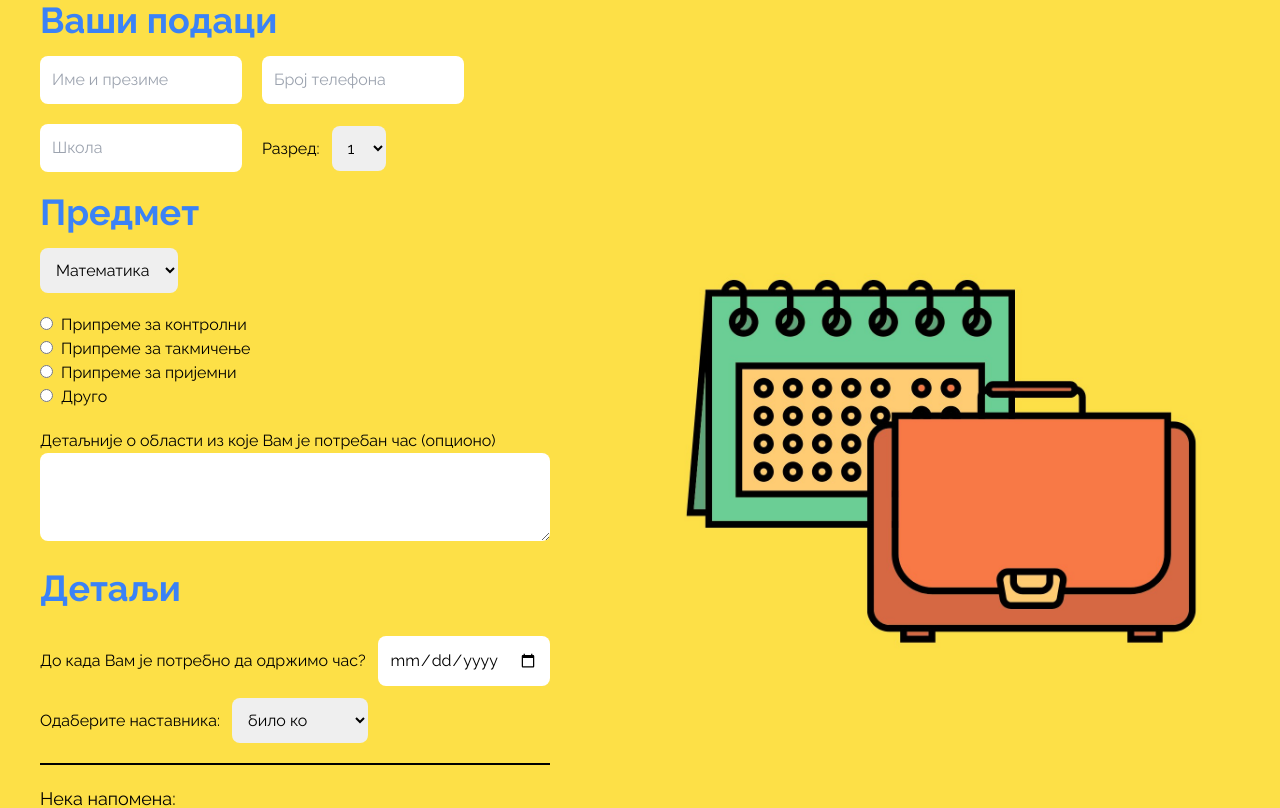
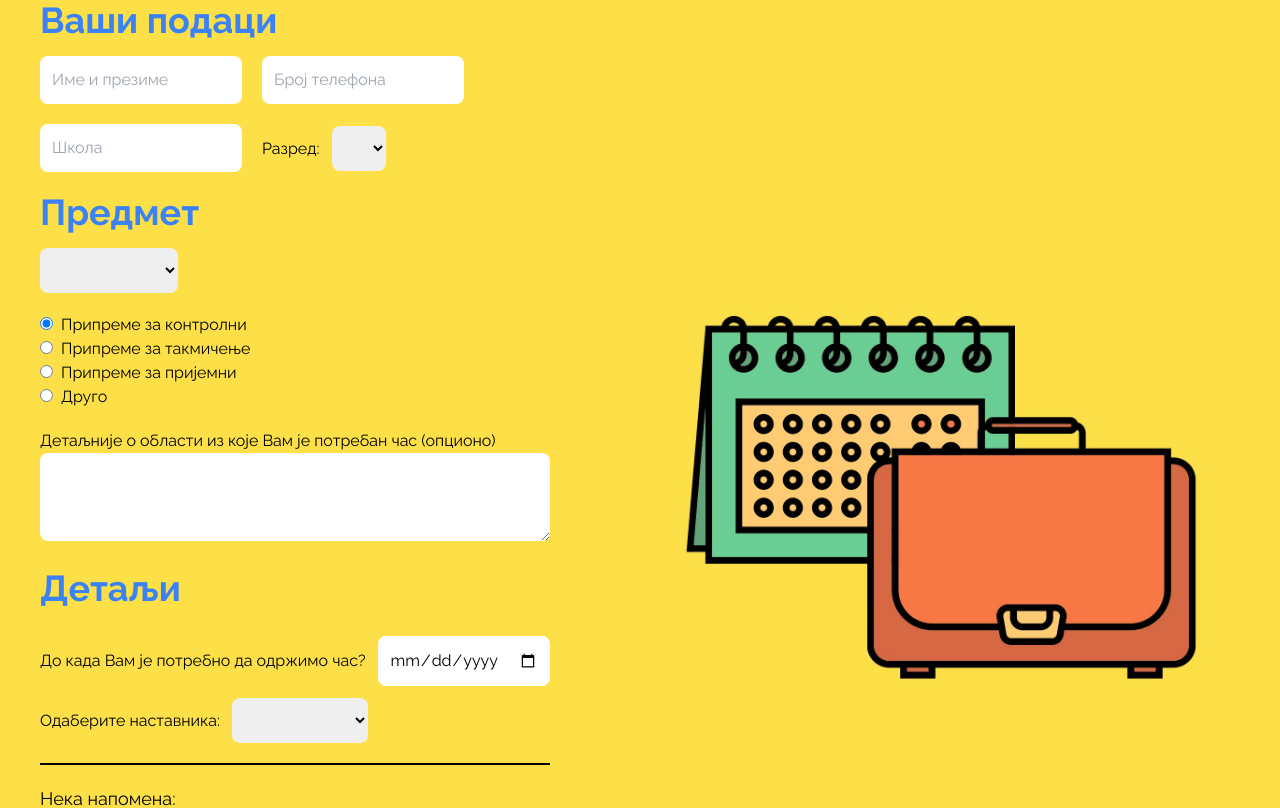
Before and after one commit to dqrk0jeste/privatni-casovi, a Nuxt app: page / in a window 1280 px wide. Shown: the part 1040-1848 px from the top of the page. Built offline with nearby package versions, Linux system fonts and the light colour scheme.

Commit message:
some functionality of the form

```diff
--- a/assets/css/main.css
+++ b/assets/css/main.css
@@ -12,6 +12,10 @@
   font-family: 'Raleway', Arial;
 }
 
+html {
+  scroll-padding-top: 76px;
+}
+
 html, body {
   overflow-x: hidden;
 }
--- a/components/Form.vue
+++ b/components/Form.vue
@@ -1,16 +1,41 @@
+<script setup>
+  const imeIPrezime = ref('')
+  const brojTelefona = ref('')
+  const skola = ref('')
+  const razred = ref('')
+  const predmet = ref('')
+  const oblast = ref('')
+  const detalji = ref('')
+  const datum = ref('')
+  const nastavnik = ref('')
+  const napomena = ref('')
+  function submitForm() {
+    console.log(imeIPrezime)
+    console.log(brojTelefona)
+    console.log(skola)
+    console.log(razred)
+    console.log(predmet)
+    console.log(oblast)
+    console.log(detalji)
+    console.log(datum)
+    console.log(nastavnik)
+    console.log(napomena)
+  }
+</script>
+
 <template>
-  <form class="mt-5 px-5">
+  <form @submit.prevent="submitForm" class="mt-5 px-5">
     <div class="mb-5">
       <h2 class="text-4xl font-bold text-blue-500 mb-4">Ваши подаци</h2>
       <div class="flex gap-5 flex-col md:flex-row">
-        <input name="ime-i-prezime" placeholder="Име и презиме" class="rounded-lg p-3">
-        <input name="broj-telefona" placeholder="Број телефона" class="rounded-lg p-3">
+        <input v-model="imeIPrezime" name="ime-i-prezime" placeholder="Име и презиме" class="rounded-lg p-3" required>
+        <input v-model="brojTelefona" name="broj-telefona" placeholder="Број телефона" class="rounded-lg p-3" required>
       </div>
       <div class="mt-5 flex gap-5 flex-col md:flex-row md:items-center">
-        <input name="skola" placeholder="Школа" class="rounded-lg p-3">
+        <input v-model="skola" name="skola" placeholder="Школа" class="rounded-lg p-3" required>
         <div>
           <label for="razred">Разред:</label>
-          <select name="razred" class="ml-3 p-3 rounded-lg">
+          <select v-model="razred" name="razred" class="ml-3 p-3 rounded-lg" required>
             <option value="1">1</option>
             <option value="2">2</option>
             <option value="3">3</option>
@@ -27,47 +52,52 @@
     <div class="mb-5">
       <h2 class="text-4xl font-bold text-blue-500 mb-4">Предмет</h2>
       <div>
-        <select name="predmet" class="rounded-lg p-3">
+        <select v-model="predmet" name="predmet" class="rounded-lg p-3">
           <option value="matematika" class="rounded-lg p-3">Математика</option>
           <option value="fizika">Физика</option>
           <option value="srpski">Српски</option>
         </select>
       </div>
       <div class="mt-5">
-        <input type="radio" name="oblast" value="kontrolni" id="kontrolni">
+        <input v-model="oblast" type="radio" name="oblast" value="kontrolni" id="kontrolni" checked>
         <label for="kontrolni" class="ml-2">Припреме за контролни</label><br>
-        <input type="radio" name="oblast" value="takmicenje" id="takmicenje">
+        <input v-model="oblast" type="radio" name="oblast" value="takmicenje" id="takmicenje">
         <label for="takmicenje" class="ml-2">Припреме за такмичење</label><br>
-        <input type="radio" name="oblast" value="prijemni" id="prijemni">
+        <input v-model="oblast" type="radio" name="oblast" value="prijemni" id="prijemni">
         <label for="prijemni" class="ml-2">Припреме за пријемни</label><br>
-        <input type="radio" name="oblast" value="drugo" id="drugo">
+        <input v-model="oblast" type="radio" name="oblast" value="drugo" id="drugo">
         <label for="drugo" class="ml-2">Друго</label>
       </div>
       <div class="mt-5">
         <label for="detalji">Детаљније о области из које Вам је потребан час (опционо)</label><br>
-        <ResizibleArea nameForAccessability="detalji"/><br>
+        <ResizibleArea nameForAccessability="detalji" @input="(data) => { detalji = data }" /><br>
       </div>
     </div>
 
     <div class="mb-5">
       <h2 class="text-4xl font-bold text-blue-500 mb-4">Детаљи</h2>
       <label for="datum">До када Вам је потребно да одржимо час?</label>
-      <input type="date" name="datum" class="rounded-lg p-3 ml-3 mt-3"><br>
+      <input v-model="datum" type="date" name="datum" class="rounded-lg p-3 ml-3 mt-3" required><br>
 
       <label for="nastavnik">Одаберите наставника:</label>
-      <select name="nastavnik" class="rounded-lg p-3 ml-3 mt-3">
-        <option>било ко</option>
-        <option>Дарко</option>
-        <option>Јаков</option>
-        <option>Павле</option>
-        <option>Александар</option>
-        <option>Вук</option>
+      <select v-model="nastavnik" name="nastavnik" class="rounded-lg p-3 ml-3 mt-3">
+        <option selected value="bilo ko">било ко</option>
+        <option value="darko">Дарко</option>
+        <option value="jakov">Јаков</option>
+        <option value="pavle">Павле</option>
+        <option value="aleksandar">Александар</option>
+        <option value="vuk">Вук</option>
       </select><br>
     </div>
 
     <div class="pt-5 border-solic border-black border-t-2">
       <label for="napomena" class="text-lg">Нека напомена:</label><br>
-      <ResizibleArea nameForAccessability="napomena"/>
+      <ResizibleArea nameForAccessability="napomena" @input="(data) => { napomena = data }" />
+    </div>
+
+    <div class="flex justify-end">
+      <button type="submit" class="mt-5 px-5 py-3 border-2 border-none bg-red-500 text-white text-lg font-bold rounded-full hover:bg-white hover:text-red-500 hover:border-solid hover:border-red-500 hover:px-[calc(1.25rem-2px)]
+      hover:py-[calc(0.75rem-2px)] transition-color">Проследи пријаву</button>
     </div>
   </form>
 </template>
--- a/components/ResizibleArea.vue
+++ b/components/ResizibleArea.vue
@@ -1,16 +1,19 @@
 <script setup>
   const props = defineProps(['nameForAccessability'])
-  console.log(props.nameForAccessability)
+  const emit = defineEmits(['input'])
+
   const area = ref(null)
+  const text = ref('')
 
-  const resize = () => {
-    console.log(area.offsetHeight, ' ', area.scrollHeight)
+  const handleInput = () => {
     if(area.value.offsetHeight < area.value.scrollHeight) {
       area.value.style.height = (area.value.scrollHeight) + 'px'
     }
+    const data = text.value
+    emit('input', data)
   }
 </script>
 
 <template>
-  <textarea :name="props.nameForAccessability" ref="area" class="resize w-full rounded-lg max-w-[100%] p-2" @input="resize" rows="3"></textarea>
+  <textarea v-model="text" :name="props.nameForAccessability" ref="area" class="resize w-full rounded-lg max-w-[100%] p-2" @input="handleInput" rows="3"></textarea>
 </template>
```
